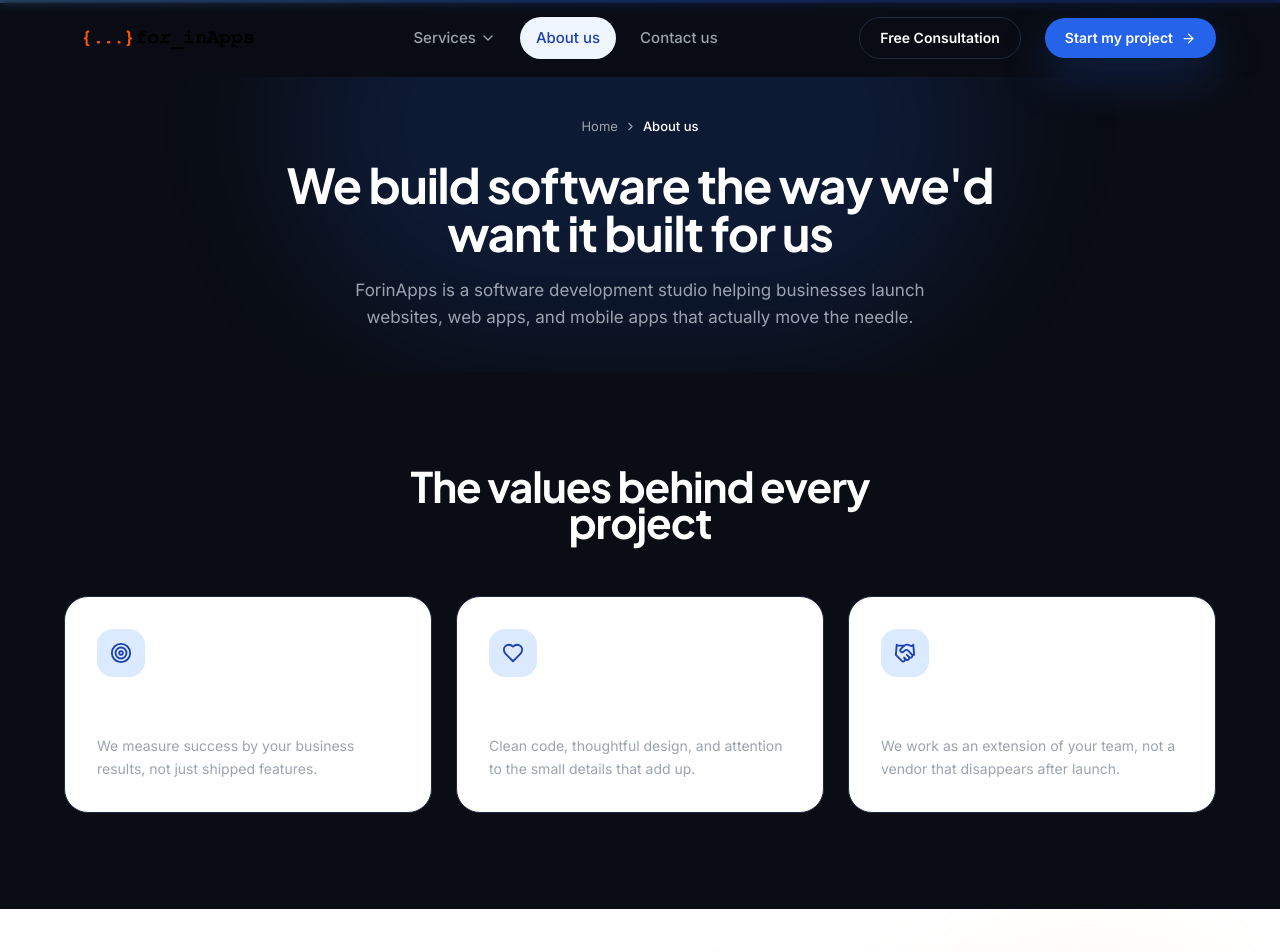
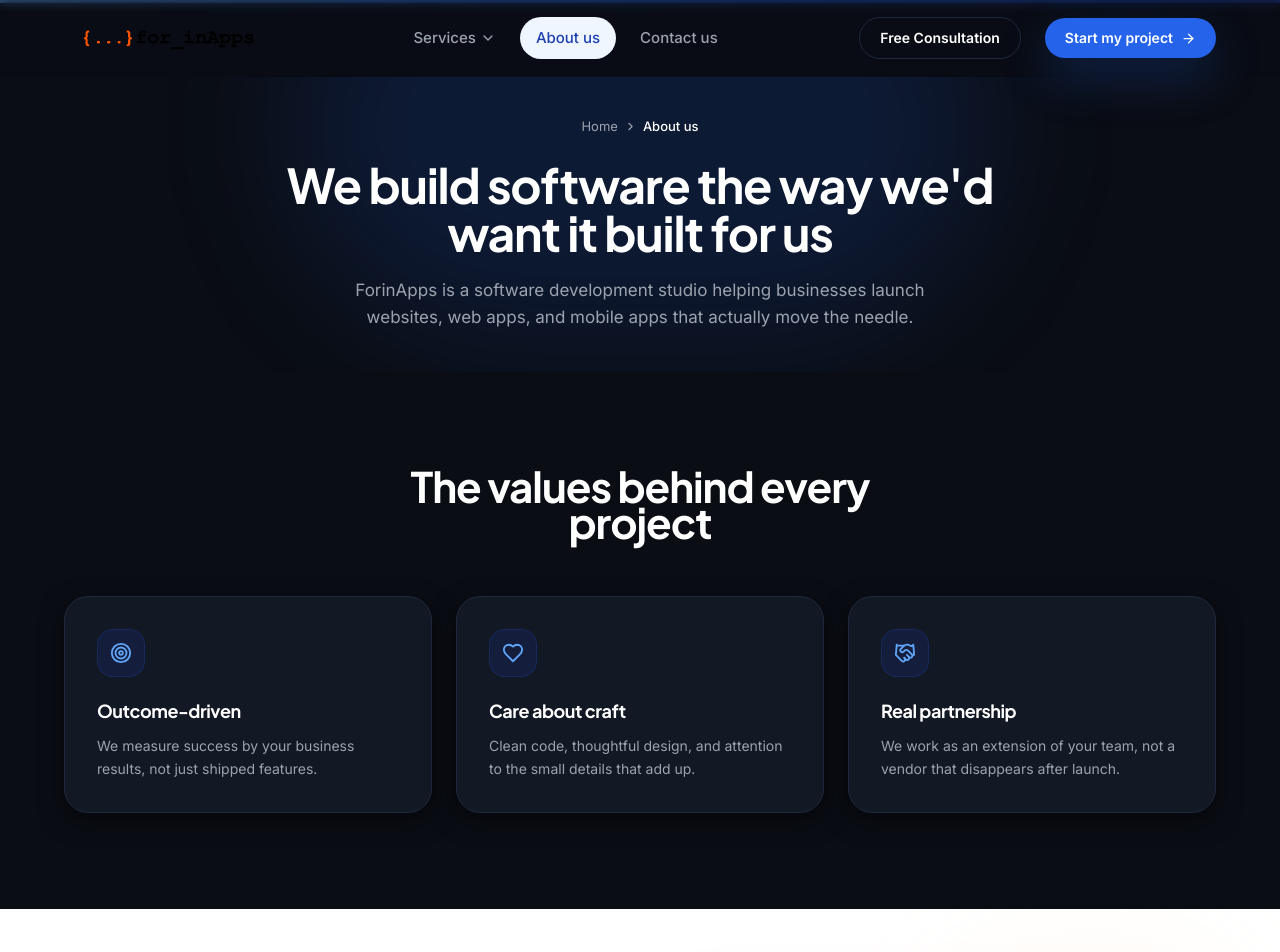
Before and after one commit to ismail-dawood/forinapps-website, a React (Vite) app: page /about-us in a window 1280 px wide. Shown: the top 952 px of the page. Built offline with nearby package versions, Linux system fonts and the light colour scheme.

Commit message:
Update AboutUs.jsx

```diff
--- a/src/pages/AboutUs.jsx
+++ b/src/pages/AboutUs.jsx
@@ -6,7 +6,6 @@ import Stagger, { staggerItem } from '../components/Stagger.jsx'
 import WhyChooseUs from '../components/WhyChooseUs.jsx'
 import ProcessSteps from '../components/ProcessSteps.jsx'
 import OurTeam from '../components/OurTeam.jsx'
-
 
 const stats = [
   { value: '150+', label: 'Projects delivered' },
@@ -25,40 +24,29 @@ export default function AboutUs() {
   return (
     <motion.div initial={{ opacity: 0 }} animate={{ opacity: 1 }} transition={{ duration: 0.4 }}>
       <PageHero
-
         title="We build software the way we'd want it built for us"
         subtitle="ForinApps is a software development studio helping businesses launch websites, web apps, and mobile apps that actually move the needle."
         crumbs={[{ label: 'About us' }]}
       />
 
-      {/* <section className="section-pad pt-0">
-        <div className="container-app">
-          <Stagger className="grid grid-cols-2 md:grid-cols-4 gap-6">
-            {stats.map((s) => (
-              <motion.div key={s.label} variants={staggerItem} className="text-center p-8 rounded-2xl border border-border bg-white">
-                <p className="font-display text-3xl md:text-4xl font-extrabold text-primary-600">{s.value}</p>
-                <p className="mt-2 text-sm text-gray-warm">{s.label}</p>
-              </motion.div>
-            ))}
-          </Stagger>
-        </div>
-      </section> */}
-
       <section className="section-pad pt-0">
         <div className="container-app">
           <FadeIn className="max-w-xl mx-auto text-center mb-14">
-
-            <h2 className="text-3xl md:text-[42px] font-bold">The values behind every project</h2>
+            <h2 className="text-3xl md:text-[42px] font-bold text-white">The values behind every project</h2>
           </FadeIn>
 
           <Stagger className="grid grid-cols-1 md:grid-cols-3 gap-6">
             {values.map((v) => (
-              <motion.div key={v.title} variants={staggerItem} className="p-8 rounded-2xl border border-border bg-white">
-                <div className="grid place-items-center w-12 h-12 rounded-xl bg-primary-100 text-primary-700 mb-5">
+              <motion.div
+                key={v.title}
+                variants={staggerItem}
+                className="p-8 rounded-2xl border border-border bg-bg-alt shadow-card"
+              >
+                <div className="grid place-items-center w-12 h-12 rounded-xl bg-primary-900/50 text-primary-400 mb-5 border border-primary-700/30">
                   <v.icon size={22} />
                 </div>
-                <h3 className="text-lg font-bold">{v.title}</h3>
-                <p className="mt-2.5 text-sm text-gray-warm leading-relaxed">{v.desc}</p>
+                <h3 className="text-lg font-bold text-white">{v.title}</h3>
+                <p className="mt-2.5 text-sm text-ink-soft leading-relaxed">{v.desc}</p>
               </motion.div>
             ))}
           </Stagger>
```
